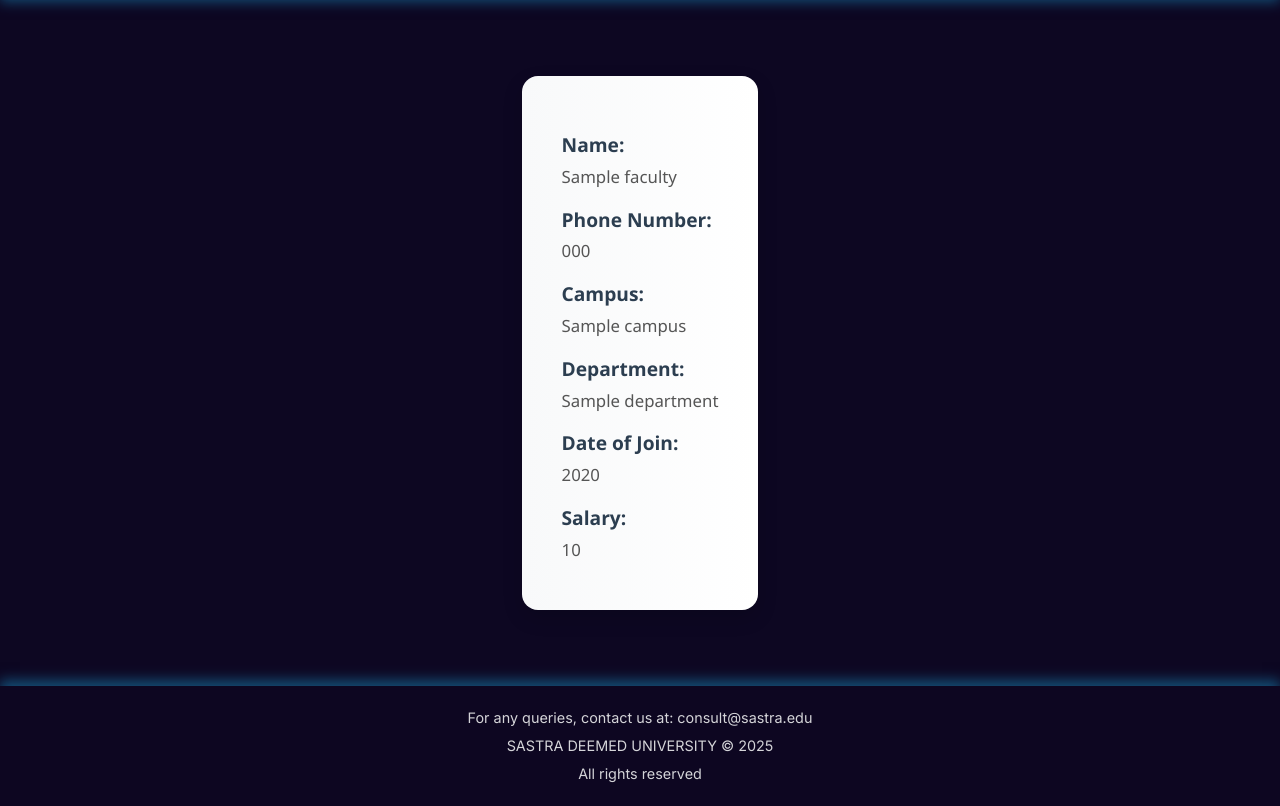
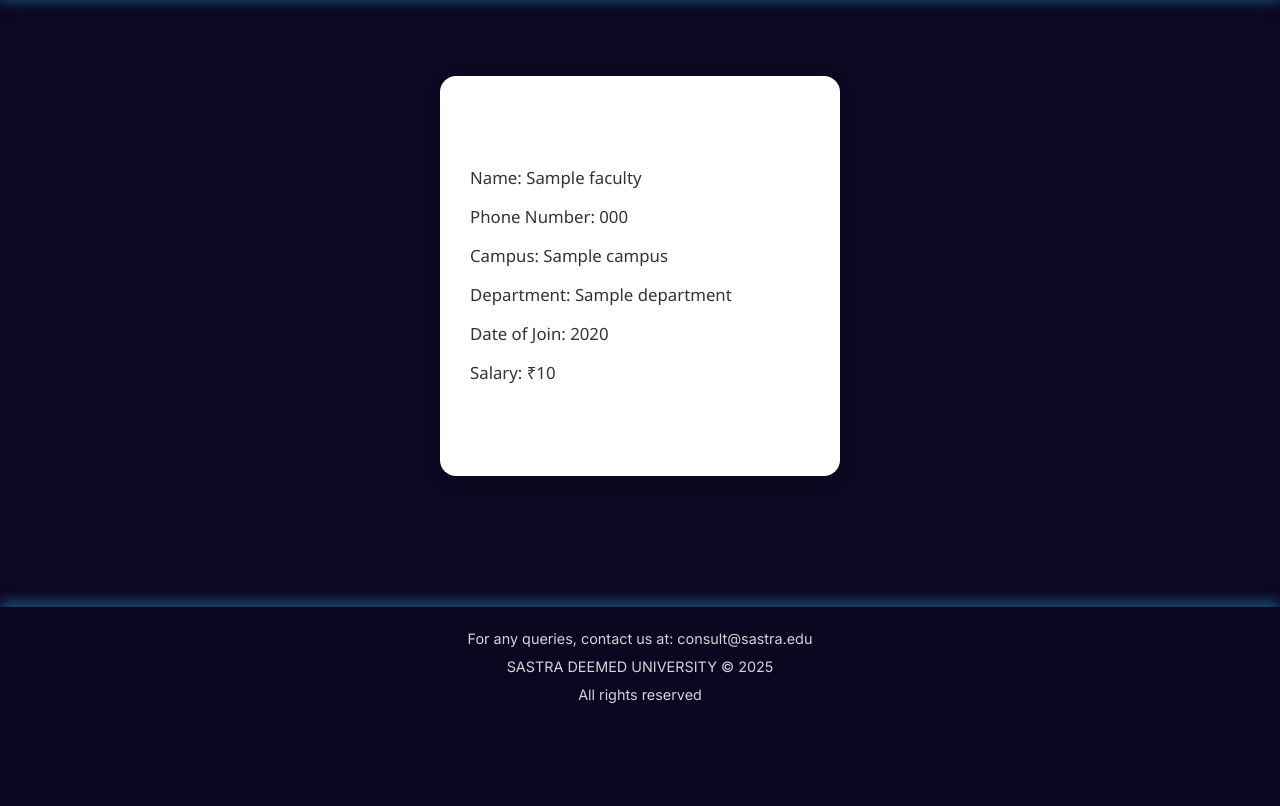
Before and after one commit to SASTRA-Projects/Timetable, a Flask app: template templates/faculty.html in a window 1280 px wide. Shown: the part 73-879 px from the top of the page. After the commit the page ends 777 px from the top, so only its background shows below. Run offline with Flask 3, Linux system fonts and the light colour scheme; the visitor is signed in with stand-in values (Sample User, id 1); the template is opened without the code that fills it: most values are stand-ins (such as "Sample title", 1, 10 or a date in 2020).

Commit message:
updated faculty.html

```diff
--- a/templates/faculty.html
+++ b/templates/faculty.html
@@ -6,33 +6,30 @@
                    Displays the personal information of the authenticated (logged-in) faculty.">
     <style>
         .faculty-card {
-            max-width: 800px;  /* increased from 600px */
+            width: 400px;                /* reduced from 500px */
+            height: 400px;               /* reduced from 500px */
             margin: 60px auto;
-            background: linear-gradient(to right, #f8f9fa, #ffffff);
-            box-shadow: 0 8px 20px rgba(0, 0, 0, 0.15);
+            background-color: #ffffff;
+            box-shadow: 0 6px 16px rgba(0, 0, 0, 0.12);
             border-radius: 16px;
-            padding: 40px;
+            padding: 30px;
             font-family: 'Segoe UI', Tahoma, Geneva, Verdana, sans-serif;
             color: #333;
-        }
-
-        .faculty-card h3 {
-            margin-top: 14px;  /* reduced from 20px */
-            margin-bottom: 3px; /* reduced from 5px */
-            font-size: 1.2em;
-            color: #2c3e50;
+            display: flex;
+            flex-direction: column;
+            justify-content: center;
+            line-height: 1.6;
         }
 
         .faculty-card p {
             font-size: 1.05em;
-            margin: 0 0 6px;  /* reduced from 10px */
-            color: #555;
+            margin: 6px 0;
         }
 
         .empty-message {
             margin: 100px auto;
             text-align: center;
-            font-size: 3em;
+            font-size: 2.5em;
             color: #b22222;
             font-family: 'Segoe UI', Tahoma, Geneva, Verdana, sans-serif;
         }
@@ -46,23 +43,12 @@
         <p class="empty-message">Faculty ID Not Provided!</p>
     {% else %}
         <div class="faculty-card">
-            <h3>Name: </h3>
-            <p>{{ faculty["name"] }}</p>
-
-            <h3>Phone Number:</h3>
-            <p>{{ faculty["phone"] }}</p>
-
-            <h3>Campus: </h3>
-            <p>{{ campus }}</p>
-
-            <h3>Department: </h3>
-            <p>{{ faculty["department"] }}</p>
-
-            <h3>Date of Join: </h3>
-            <p>{{ faculty["join_year"] }}</p>
-
-            <h3>Salary: </h3>
-            <p>{{ faculty["salary"] }}</p>
+            <p>Name: {{ faculty["name"] }}</p>
+            <p>Phone Number: {{ faculty["phone"] }}</p>
+            <p>Campus: {{ campus }}</p>
+            <p>Department: {{ faculty["department"] }}</p>
+            <p>Date of Join: {{ faculty["join_year"] }}</p>
+            <p>Salary: ₹{{ faculty["salary"] }}</p>
         </div>
     {% endif %}
 {% endblock %}
```
